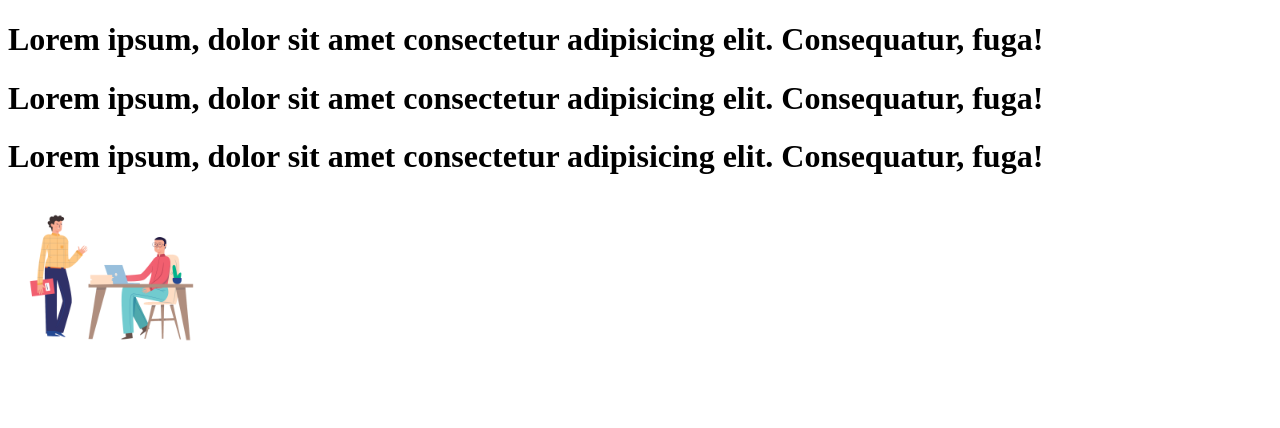
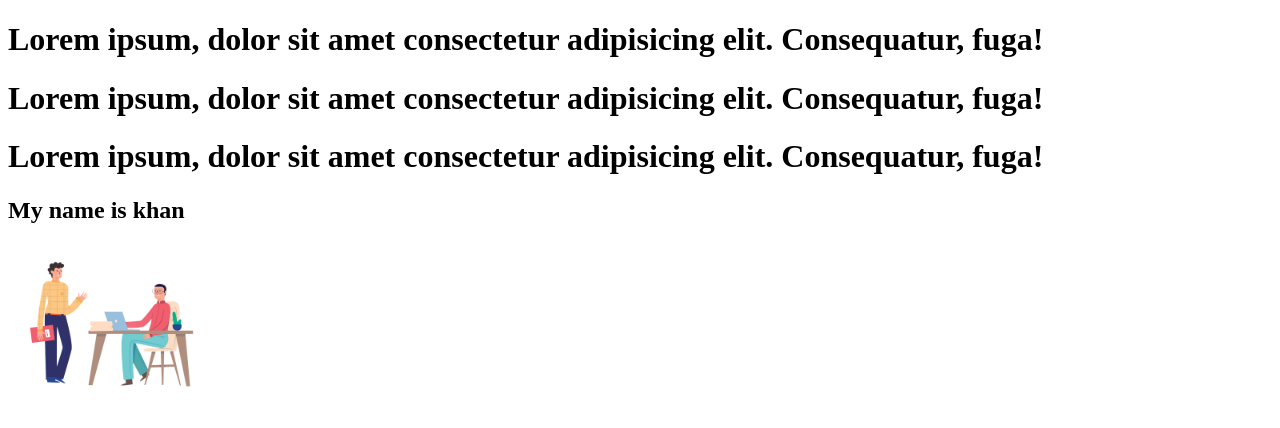
Before and after one commit to saifulalam-wm/my-first-site, a plain HTML site: page index.html in a window 1280 px wide. Drawn offline with Linux system fonts and the light colour scheme.

Commit message:
add h1 with image

```diff
--- a/index.html
+++ b/index.html
@@ -14,7 +14,11 @@
     <h1>Lorem ipsum, dolor sit amet consectetur adipisicing elit. Consequatur, fuga!</h1>
     <h1>Lorem ipsum, dolor sit amet consectetur adipisicing elit. Consequatur, fuga!</h1>
     <h1>Lorem ipsum, dolor sit amet consectetur adipisicing elit. Consequatur, fuga!</h1>
-    <img src="/image/home2.png" alt="">
+    <div class="">
+        <h2>My name is khan</h2>
+        <img src="/image/home2.png" alt="">
+
+    </div>
 
 
 
```
